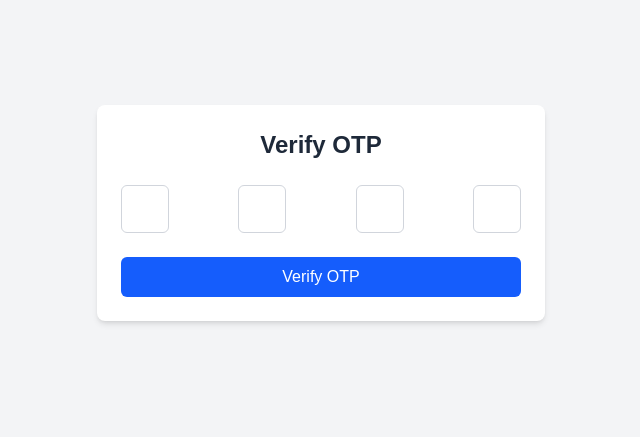
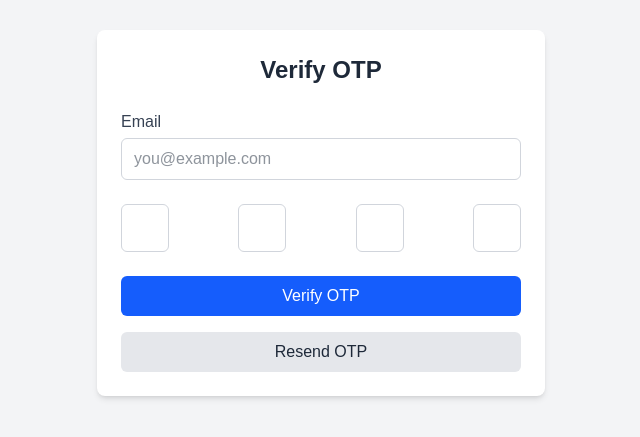
Before and after one commit to sandeeepgithub/auth-fe, a Next.js app: page /verify in a window 1280 px wide. Shown: the part 187-624 px from the top of the page, without its empty margins (319-959 px from the left). Built offline with nearby package versions, Linux system fonts and the light colour scheme.

Commit message:
added middleware and verify otp page

```diff
--- a/app/verify/page.js
+++ b/app/verify/page.js
@@ -5,21 +5,22 @@ import axios from "axios";
 import { useRouter } from "next/navigation";
 
 const VerifyPage = () => {
+  const [email, setEmail] = useState("");
   const [otp, setOtp] = useState(["", "", "", ""]);
   const [loading, setLoading] = useState(false);
+  const [resending, setResending] = useState(false);
   const [message, setMessage] = useState("");
 
   const inputsRef = useRef([]);
-  const router = useRouter;
+  const router = useRouter();
 
   const handleChange = (index, value) => {
-    if (!/^\d?$/.test(value)) return; // Only allow digits
+    if (!/^\d?$/.test(value)) return;
 
     const updatedOtp = [...otp];
     updatedOtp[index] = value;
     setOtp(updatedOtp);
 
-    // Focus next input if value entered
     if (value && index < 3) {
       inputsRef.current[index + 1]?.focus();
     }
@@ -32,18 +33,22 @@ const VerifyPage = () => {
   };
 
   const handleSubmit = async (e) => {
-    const token = localStorage.getItem("token");
-    if (!token) {
-      setError("No token found");
-      setLoading(false);
+    e.preventDefault();
+    const enteredOtp = otp.join("");
+
+    if (!email) {
+      setMessage("Please enter your email");
       return;
     }
 
-    e.preventDefault();
-    const enteredOtp = otp.join("");
-
     if (enteredOtp.length !== 4) {
       setMessage("Please enter a valid 4-digit OTP");
+      return;
+    }
+
+    const token = localStorage.getItem("token");
+    if (!token) {
+      setMessage("No token found");
       return;
     }
 
@@ -53,9 +58,7 @@ const VerifyPage = () => {
     try {
       const res = await axios.patch(
         `${process.env.NEXT_PUBLIC_BACKEND_URL}/auth/verifyotp`,
-        {
-          otp: enteredOtp,
-        },
+        { otp: enteredOtp, email },
         {
           headers: {
             Authorization: `Bearer ${token}`,
@@ -64,11 +67,38 @@ const VerifyPage = () => {
       );
 
       setMessage("OTP Verified!");
-      router.replace("/login");
+      router.replace("/");
     } catch (err) {
       setMessage(err.response?.data?.message || "OTP verification failed");
     } finally {
       setLoading(false);
+    }
+  };
+
+  const handleResendOtp = async () => {
+    if (!email) {
+      setMessage("Please enter your email to resend OTP");
+      return;
+    }
+
+    setResending(true);
+    setMessage("");
+
+    try {
+      const res = await axios.post(
+        `${process.env.NEXT_PUBLIC_BACKEND_URL}/auth/sendOtp`,
+        {
+          email,
+        }
+      );
+      setMessage("OTP resent successfully");
+
+      const token = res.data.token;
+      localStorage.setItem("token", token);
+    } catch (err) {
+      setMessage(err.response?.data?.message || "Failed to resend OTP");
+    } finally {
+      setResending(false);
     }
   };
 
@@ -80,6 +110,24 @@ const VerifyPage = () => {
         </h2>
 
         <form onSubmit={handleSubmit} className="space-y-6">
+          <div>
+            <label
+              htmlFor="email"
+              className="block mb-1 font-medium text-gray-700 dark:text-gray-300"
+            >
+              Email
+            </label>
+            <input
+              id="email"
+              type="email"
+              value={email}
+              onChange={(e) => setEmail(e.target.value)}
+              required
+              className="w-full px-3 py-2 border border-gray-300 dark:border-gray-600 rounded-md bg-white dark:bg-gray-700 text-gray-800 dark:text-white focus:outline-none focus:ring-2 focus:ring-blue-500"
+              placeholder="you@example.com"
+            />
+          </div>
+
           <div className="flex justify-between space-x-2">
             {otp.map((digit, i) => (
               <input
@@ -104,6 +152,15 @@ const VerifyPage = () => {
           </button>
         </form>
 
+        <button
+          type="button"
+          onClick={handleResendOtp}
+          disabled={resending}
+          className="mt-4 w-full bg-gray-200 hover:bg-gray-300 dark:bg-gray-700 dark:hover:bg-gray-600 text-gray-800 dark:text-white font-medium py-2 px-4 rounded-md transition disabled:opacity-50"
+        >
+          {resending ? "Resending..." : "Resend OTP"}
+        </button>
+
         {message && (
           <p className="mt-4 text-center text-sm text-red-600 dark:text-red-400">
             {message}
--- a/middleware.js
+++ b/middleware.js
@@ -1,15 +1,18 @@
-// middleware.ts
 import { NextResponse } from "next/server";
 
 export function middleware(request) {
   const token = request.cookies.get("token")?.value;
   const pathname = request.nextUrl.pathname;
 
-  if (!token && pathname !== "/login") {
+  const isLoggedIn = Boolean(token);
+
+  const publicPaths = ["/login", "/register", "/verify"];
+
+  if (!isLoggedIn && !publicPaths.includes(pathname)) {
     return NextResponse.redirect(new URL("/login", request.url));
   }
 
-  if (token && pathname === "/login") {
+  if (isLoggedIn && pathname !== "/") {
     return NextResponse.redirect(new URL("/", request.url));
   }
 
@@ -17,5 +20,5 @@ export function middleware(request) {
 }
 
 export const config = {
-  matcher: ["/", "/login"], // ⬅️ Protect these routes
+  matcher: ["/((?!_next|favicon.ico).*)"],
 };
```
